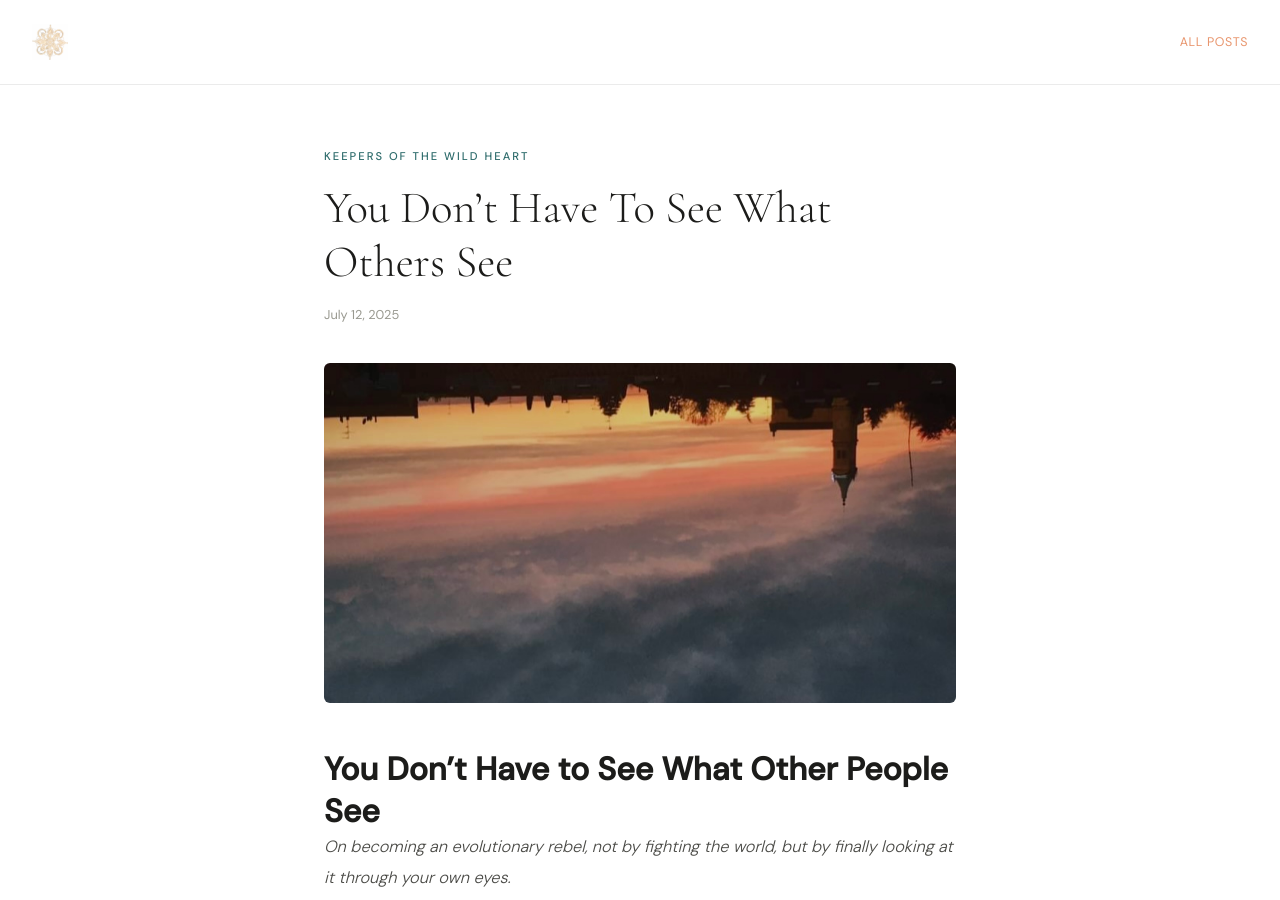
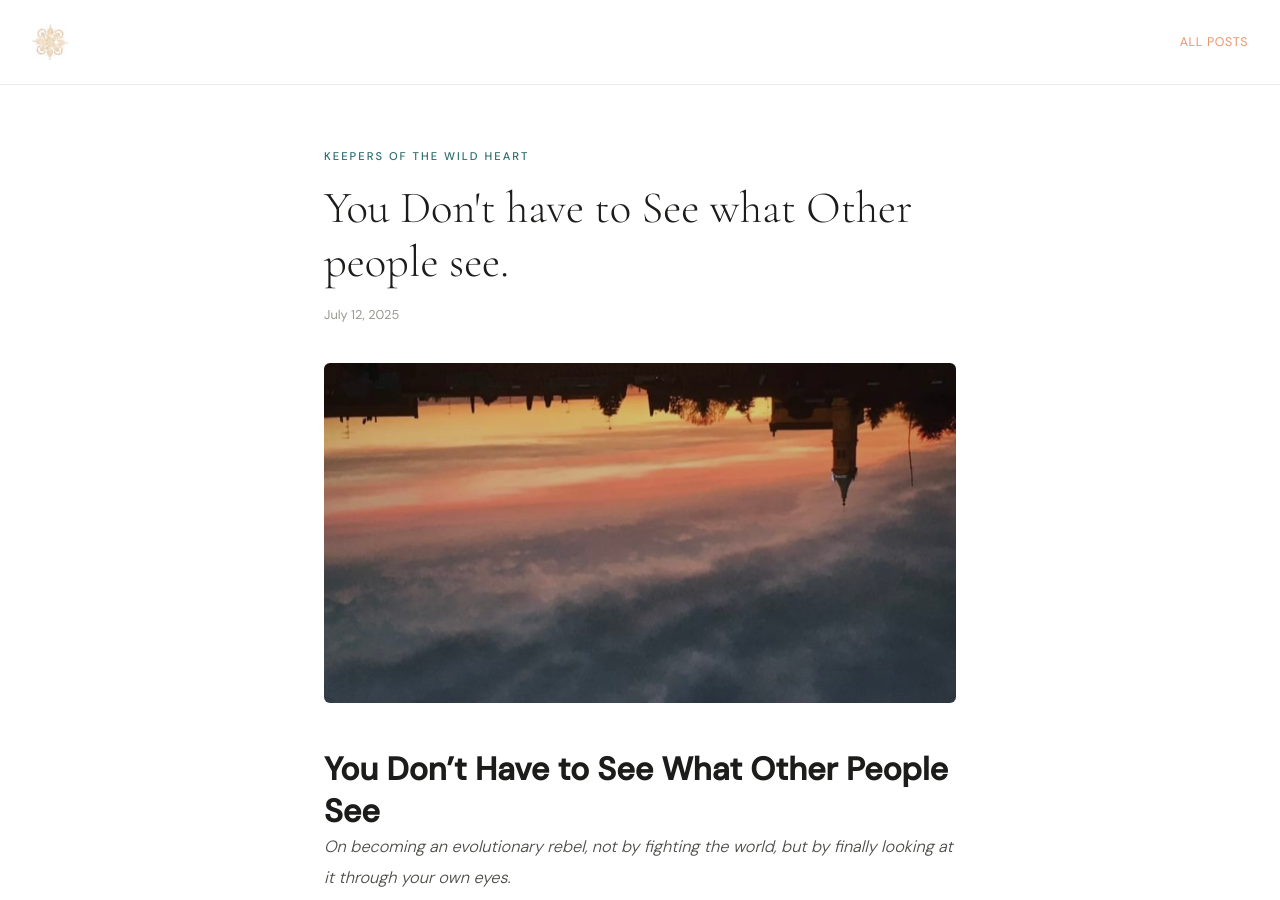
Before and after one commit to Blubell26/giuliapacciotti.com, a Jekyll site: the page built from _posts/2025-07-12-you-don’t-have-to-see-what-others-see.md, in a window 1280 px wide and 900 px high. Built offline with Jekyll 4.4.1, drawn with Linux system fonts in a browser that asks for light colours; comment, search, counter and statistics services are not loaded.

Commit message:
Update 2025-07-12-you-don’t-have-to-see-what-others-see.md

```diff
--- a/_posts/2025-07-12-you-don’t-have-to-see-what-others-see.md
+++ b/_posts/2025-07-12-you-don’t-have-to-see-what-others-see.md
@@ -1,6 +1,6 @@
 ---
 layout: post
-title:
+title: You Don't have to See what Other people see.
 description:
 date: 2025-07-12
 image: IMG_7327.jpeg
```
